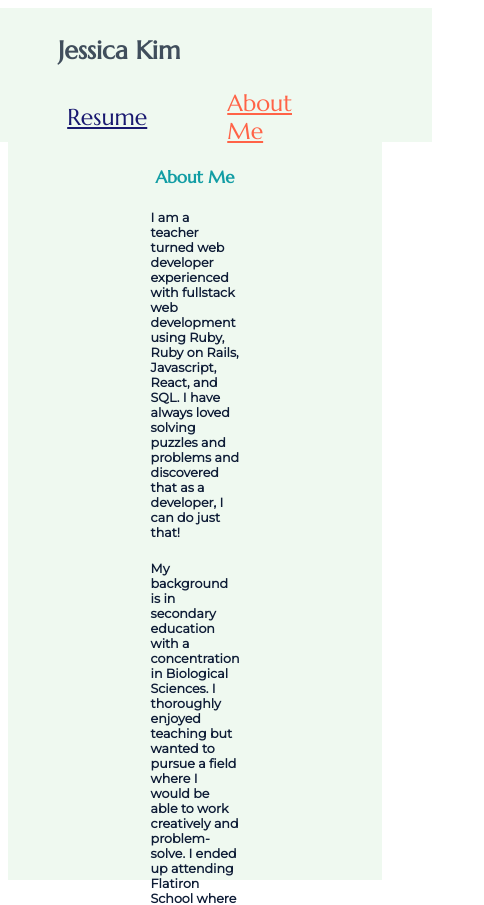
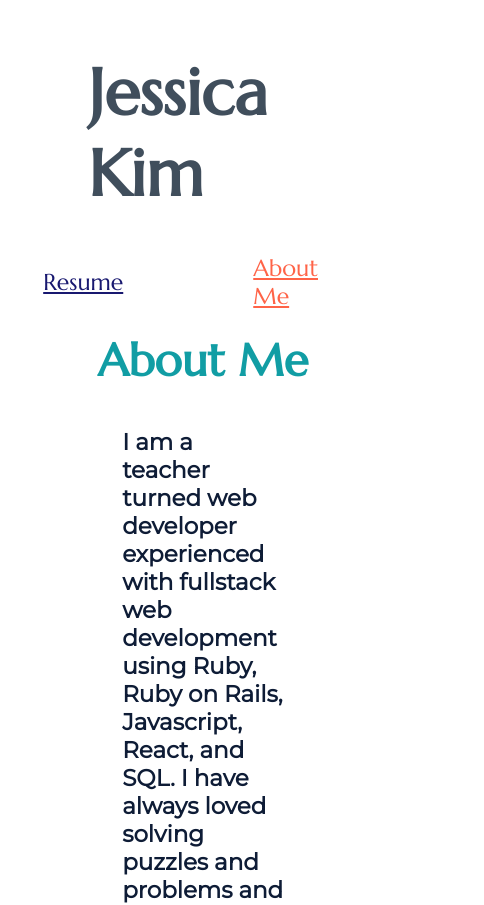
Before and after one commit to dbsk11/personal-website, a React (Create React App) app: page / in a window 390 px wide. Shown: the top 905 px of the page, 484 px wide, since content can reach past the window. Built offline with nearby package versions, Linux system fonts and the light colour scheme.

Commit message:
updated to responsive css

```diff
--- a/src/style.css
+++ b/src/style.css
@@ -2,9 +2,9 @@
 @import url('https://fonts.googleapis.com/css2?family=Carter+One&family=Marcellus&display=swap');
 
 .maincontainer {
-    width: 100%;
+    width: 100vw;
     height: 100%;
-    background: #EFF9F0;
+    background-size: cover;
 }
 
 .main {
@@ -18,26 +18,23 @@
     flex-direction: row;
     justify-content: start;
     align-items: center;
-    background: #EFF9F0;
-    padding-left: 100px;
     width: 100%;
-    height: 10vh;
+    height: 5%;
 }
 
 .header h1 {
     font-size: 65px;
     color: #404E5C;
     font-family: 'Marcellus', serif;
+    padding-left: 80px;
 }
 
 .navbar {
   display: flex;
   flex-direction: row;
-  background: #EFF9F0;
   justify-content: flex-end;
   align-items: center;
   font-size: 20px;
-  padding-right: 100px;
   width: 100%;
   height: 50px;
 }
@@ -45,12 +42,12 @@
 .link {
     display: flex;
     flex-direction: row;
-    padding-left: 40px;
-    padding-right: 40px;
     color: #191970;
     font-style: bold;
     font-family: 'Marcellus', serif;
     font-size: 23px;
+    padding-left: 50px;
+    margin-right: 80px;
 }
 
 .link:hover {
@@ -62,12 +59,12 @@
 .aboutmepage {
       display: flex;
       flex-direction: column;
-      height: 85vh;
+      height: 100vh;
       width: 100%;
       padding-top: 20px;
-      background: #EFF9F0 ;
       align-items: center;
       color: #0e1c36;
+      background-size: cover;
 }
 
 .aboutme h1 {
@@ -91,7 +88,7 @@
       padding-right: 100px;
       margin-left: 100px;
       margin-right: 100px;
-      font-size: 20px;
+      font-size: 23px;
       font-family: 'Montserrat', sans-serif;
 }
 
@@ -113,7 +110,6 @@
     flex-direction: column;
     height: 85.4vh;
     width: 99vw;
-    background: #EFF9F0 ;
     align-items: center;
     color: #0e1c36;
     overflow-y: scroll;
@@ -167,10 +163,8 @@
     flex-direction: row;
     align-items: center;
     justify-content: center;
-    padding-left: 100px;
-    padding-right: 100px;
-    margin-left: 100px;
-    margin-right: 100px;
+    padding-left: 50px;
+    padding-right: 50px;
     font-size: 25px;
     color: #191970;
     font-family: 'Montserrat', sans-serif;
@@ -189,15 +183,9 @@
 }
 
 .video {
-    max-width: 100%;
+    max-width: 80%;
     height: auto;
 }
-
-.repos {
-    display: flex;
-    flex-direction: row;
-}
-
 
 /* RESUME CONTAINER */
 .resume {
@@ -205,7 +193,6 @@
     flex-direction: column;
     justify-content: center;
     align-items: center;
-    background: #EFF9F0;
     overflow-y: scroll;
 }
 
@@ -235,236 +222,3 @@
     border: solid;
     margin-bottom: 50px;
 }
-
-
-/* MOBILE SETTINGS */
-@media only screen and (max-width: 800px) {
-    .main {
-        display: flex;
-        flex-direction: column;
-        width: 100%;
-        align-items: center;
-    }
-
-    .header {
-        display: flex;
-        flex-direction: row;
-        justify-content: start;
-        align-items: center;
-        background: #EFF9F0;
-        padding-left: 100px;
-        width: 100%;
-        height: 10vh;
-    }
-
-    .header h1 {
-        font-size: 3vh;
-        color: #404E5C;
-        font-family: 'Marcellus', serif;
-    }
-
-    .navbar {
-      display: flex;
-      flex-direction: row;
-      background: #EFF9F0;
-      justify-content: flex-end;
-      align-items: center;
-      font-size: 20px;
-      padding-right: 100px;
-      width: 100%;
-      height: 50px;
-    }
-
-    .link {
-        display: flex;
-        flex-direction: row;
-        padding-left: 40px;
-        padding-right: 40px;
-        color: #191970;
-        font-style: bold;
-        font-family: 'Marcellus', serif;
-        font-size: 23px;
-    }
-
-    .link:hover {
-        z-index: 2;
-        transform: scale(1.2);
-    }
-
-    /* ABOUT MECONTAINER CLASSNAMES */
-    .aboutmepage {
-          display: flex;
-          flex-direction: column;
-          height: 85vh;
-          width: 100%;
-          padding-top: 20px;
-          background: #EFF9F0 ;
-          align-items: center;
-          color: #0e1c36;
-    }
-
-    .aboutme h1 {
-          display: flex;
-          justify-content: center;
-          align-items: center;
-          margin-bottom: 5px;
-          margin-top: 5px;
-          font-size: 2vh;
-          font-family: 'Marcellus', serif;
-          color: #119DA4;
-          font-weight: bold;
-    }
-
-    .aboutme h5 {
-          display: flex;
-          flex-direction: row;
-          align-items: center;
-          justify-content: center;
-          padding-left: 100px;
-          padding-right: 100px;
-          margin-left: 100px;
-          margin-right: 100px;
-          font-size: 1.5vh;
-          font-family: 'Montserrat', sans-serif;
-    }
-
-    .links {
-        display: flex;
-        flex-direction: row;
-    }
-
-    .logoimage {
-        height: 40px;
-        margin: 20px;
-    }
-
-    /* PROJECTCONTAINER CLASSNAMES */
-
-    .project {
-        display: flex;
-        flex-direction: column;
-        height: 85.4vh;
-        width: 99vw;
-        background: #EFF9F0 ;
-        align-items: center;
-        color: #0e1c36;
-        overflow-y: scroll;
-    }
-
-    .askanswer {
-        display: flex;
-        flex-direction: column;
-        justify-content: center;
-        align-items: center;
-        border: solid;
-        width: 80%;
-        margin: 20px;
-    }
-
-    .flatflix {
-        display: flex;
-        flex-direction: column;
-        justify-content: center;
-        align-items: center;
-        border: solid;
-        width: 80%;
-        margin: 20px;
-    }
-
-    .mygrub {
-        display: flex;
-        flex-direction: column;
-        justify-content: center;
-        align-items: center;
-        border: solid;
-        width: 80%;
-        margin: 20px;
-    }
-
-    .project h1 {
-        display: flex;
-        justify-content: center;
-        align-items: center;
-        margin-bottom: 5px;
-        margin-top: 5px;
-        padding-top: 20px;
-        font-size: 3vh;
-        font-family: 'Marcellus', serif;
-        color: #119DA4;
-        font-weight: bold;
-    }
-
-    .project h3 {
-        display: flex;
-        flex-direction: row;
-        align-items: center;
-        justify-content: center;
-        padding-left: 100px;
-        padding-right: 100px;
-        margin-left: 100px;
-        margin-right: 100px;
-        font-size: 2vh;
-        color: #191970;
-        font-family: 'Montserrat', sans-serif;
-    }
-
-    .project p {
-        display: flex;
-        flex-direction: row;
-        align-items: center;
-        justify-content: center;
-        padding-left: 50px;
-        padding-right: 50px;
-        font-size: 1.5vh;
-        font-family: 'Montserrat', sans-serif;
-        color: #191970;
-    }
-
-    .video {
-        max-width: 100%;
-        height: auto;
-    }
-
-    .repos {
-        display: flex;
-        flex-direction: row;
-    }
-
-
-    /* RESUME CONTAINER */
-    .resume {
-        display: flex;
-        flex-direction: column;
-        justify-content: center;
-        align-items: center;
-        background: #EFF9F0;
-        overflow-y: scroll;
-    }
-
-    .button {
-        background-color: #119DA4;
-        color: white;
-        width: 300px;
-        height: 40px;
-        margin-bottom: 20px;
-        font-weight: bold;
-        font-family: 'Montserrat', sans-serif;
-        font-size: 20px;
-    }
-
-    .button:hover {
-        z-index: 2;
-        transform: scale(1.2);
-    }
-
-    .resumeimage {
-        display: flex;
-        flex-direction: column;
-        justify-content: center;
-        align-items: center;
-        height: auto;
-        max-width: 40%;
-        border: solid;
-        margin-bottom: 50px;
-    }
-}
```
Also changed, not shown: 1 other file (tests, documents, lock files or other folders).
